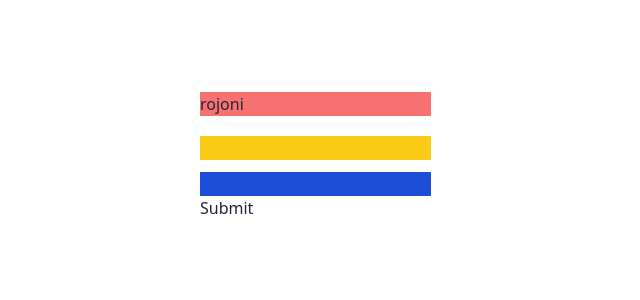
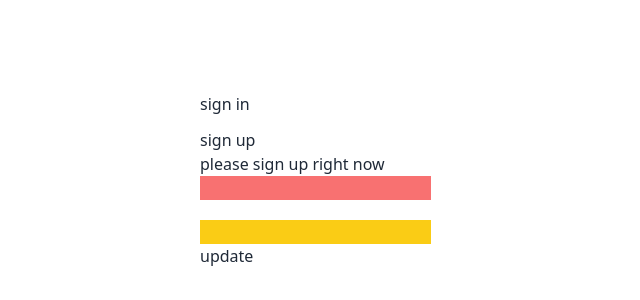
Before and after one commit to nafis200/module-46, a React (Vite) app: page / in a window 1280 px wide. Shown: the part 108-408 px from the top of the page, without its empty margins (0-640 px from the left). Built offline with nearby package versions, Linux system fonts and the light colour scheme.

Commit message:
sixth commit

```diff
--- a/src/App.jsx
+++ b/src/App.jsx
@@ -1,16 +1,26 @@
 import Hookform from "./components/Hookform";
 import Refform from "./components/simple form/Refform";
+import Reusableform from "./components/simple form/Reusableform";
 import Simpleform from "./components/simple form/Simpleform";
 import StatefulForm from "./components/simple form/StatefulForm";
 
 
 const App = () => {
+  const handleSUbmit = data =>{
+    console.log(data);
+  }
   return (
     <div>
        {/* <Simpleform></Simpleform> */}
        {/* <StatefulForm></StatefulForm> */}
        {/* <Refform></Refform> */}
-       <Hookform></Hookform>
+       {/* <Hookform></Hookform> */}
+       <Reusableform formtitle={'sign in'} submtbutton='update' handleSUbmit={handleSUbmit}>
+          <div>
+            <h2>sign up</h2>
+            <p>please sign up right now</p>
+          </div>
+       </Reusableform>
     </div>
   );
 };
--- /dev/null
+++ b/src/components/simple form/Reusableform.jsx
@@ -0,0 +1,31 @@
+
+
+import React from 'react';
+
+const Reusableform = ({formtitle,handleSUbmit,submtbutton ='submit',children}) => {
+
+    const handleLocalSubmit = e =>{
+         e.preventDefault();
+         const data = {
+            name : e.target.name.value,
+            email: e.target.email.value
+         }
+         handleSUbmit(data)
+    }
+
+    return (
+        <div>
+            <form onSubmit={handleLocalSubmit} className="mt-[200px] ml-[200px]">
+            <h2 className='mb-3'>{formtitle}</h2>
+                {children}
+                <input className="bg-red-400" type="text" name="name" />
+                <br />
+                <input className="bg-yellow-400 mt-5" type="email" name="email" id="" />
+                <br />
+                <input type="submit" value={submtbutton} />
+            </form>
+        </div>
+    );
+};
+
+export default Reusableform;
```
